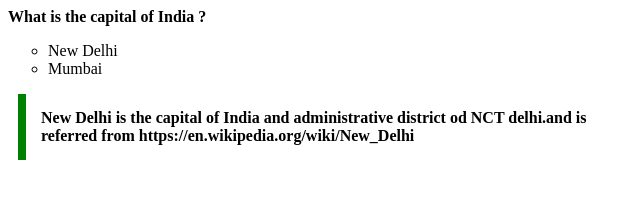
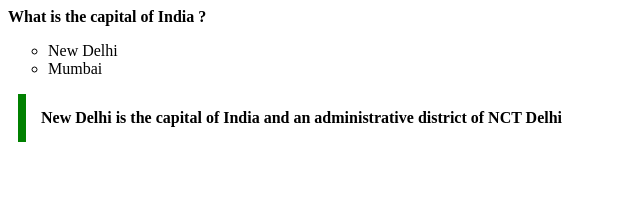
Before and after one commit to acciojob/trivia-Gaurav-H07, a website: page main.html in a window 1280 px wide. Shown: the whole page, without its empty margins (0-641 px from the left). Drawn offline with Linux system fonts and the light colour scheme.

Commit message:
Update main.html

```diff
--- a/main.html
+++ b/main.html
@@ -26,7 +26,7 @@ max-width: 600px; margin: 10px; padding: 15px; border-left: 8px solid green;back
 }
 </style>
 <blockquote cite="https://en.wikipedia.org/wiki/New_Delhi">
-	New Delhi is the capital of India and administrative district od NCT delhi.and is referred from https://en.wikipedia.org/wiki/New_Delhi
+	 New Delhi is the capital of India and an administrative district of NCT Delhi
 </blockquote>
     <script type="text/javascript" src="./script.js">
 </script>
```
